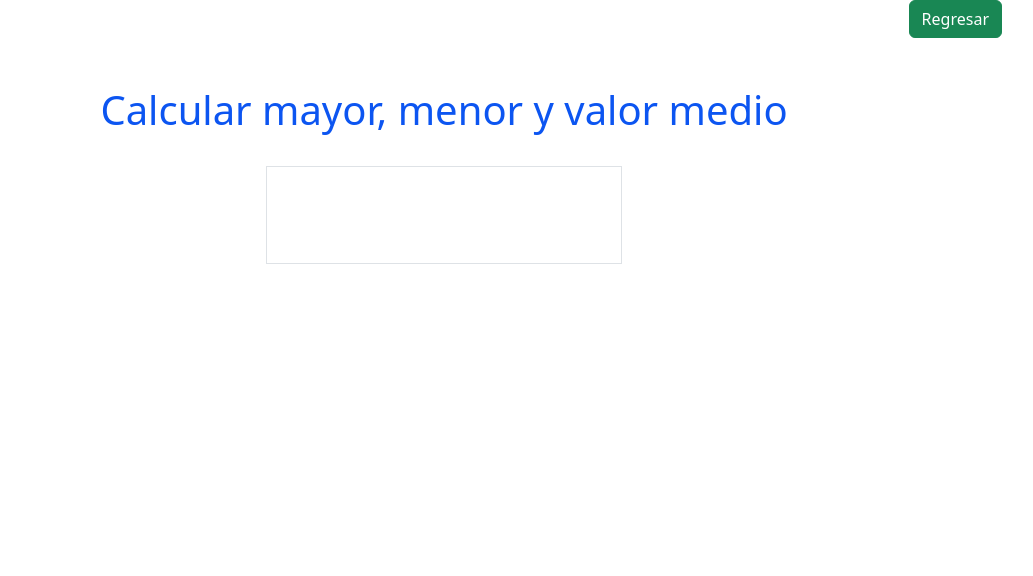
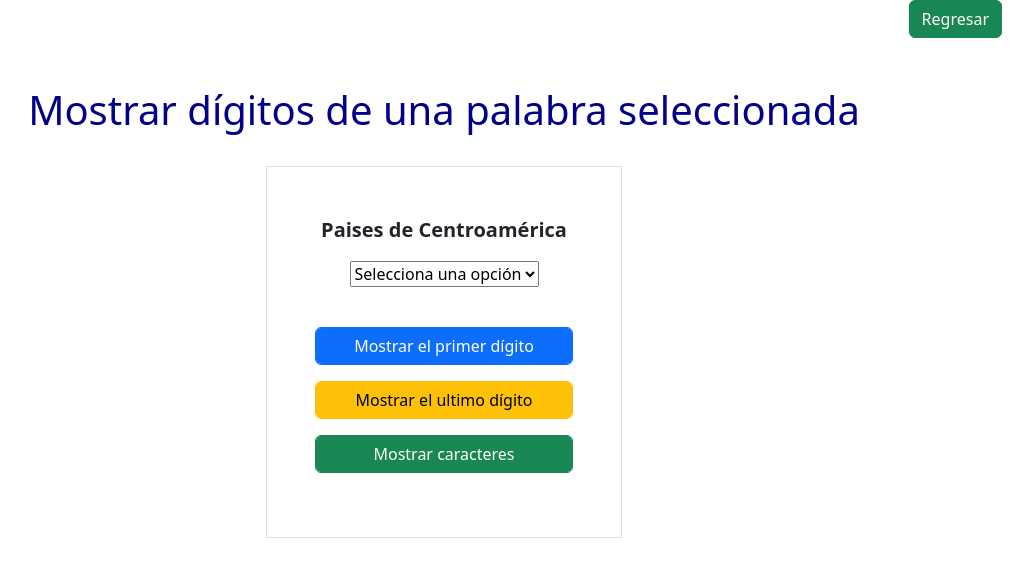
Before and after one commit to axeljavier-alvarez/programas-javascript, a plain HTML site: page html/problema12.html in a window 1280 px wide. Shown: the whole page, without its empty margins (196-1229 px from the left). Drawn offline with nearby package versions, Linux system fonts and the light colour scheme.

Commit message:
agregando programas

```diff
--- a/css/problema12.css
+++ b/css/problema12.css
@@ -0,0 +1,10 @@
+h1{
+    text-align: center;
+    color: darkblue;
+}
+
+p{
+    text-align: center;
+    font-weight: bold;
+    font-size: 20px;
+}
--- a/html/problema12.html
+++ b/html/problema12.html
@@ -1,15 +1,16 @@
 <!DOCTYPE html>
 <html lang="es">
+
 <head>
   <meta charset="UTF-8">
   <meta name="viewport" content="width=device-width, initial-scale=1.0">
-    <title>Document</title>
+  <title>Selección</title>
   <link href="https://cdn.jsdelivr.net/npm/bootstrap@5.3.3/dist/css/bootstrap.min.css" rel="stylesheet"
     integrity="sha384-QWTKZyjpPEjISv5WaRU9OFeRpok6YctnYmDr5pNlyT2bRjXh0JMhjY6hW+ALEwIH" crossorigin="anonymous" />
-  <link rel="stylesheet" href="../css/problema11.css" />
+  <link rel="stylesheet" href="../css/problema12.css" />
 </head>
+
 <body>
-
   <div class="container">
 
     <div class="d-grid gap-2 d-md-flex justify-content-md-end">
@@ -21,15 +22,46 @@
     <br />
 
     <header>
-            <h1>Calcular mayor, menor y valor medio</h1>
+      <h1>Mostrar dígitos de una palabra seleccionada</h1>
     </header>
     <br>
     <main>
       <div class="row justify-content-center">
         <div class="col-4">
           <form class="border p-5">
+            <div class="mb-3">
+              <p>Paises de Centroamérica</p>
+              <center>
+                <select id="informacion">
+                  <option value="materia">Selecciona una opción</option>
+                  <option value="Guatemala">Guatemala</option>
+                  <option value="El Salvador">El Salvador</option>
+                  <option value="Honduras">Honduras</option>
+                  <option value="Nicaragua">Nicaragua</option>
+                  <option value="Costa Rica">Costa Rica</option>
+                  <option value="Panama">Panama</option>
+                </select>
+              </center>
 
+            </div>
+            <br>
+            <div class="mb-3">
+              <button type="button" onclick="mostrarPrimerDigito()" class="btn btn-primary form-control">Mostrar el
+                primer dígito</button>
+            </div>
+            <div class="mb-3">
+              <button type="button" onclick="showLastLetter()" class="btn btn-warning form-control">Mostrar el
+                ultimo dígito</button>
+            </div>
+            <div class="mb-3">
+              <button type="button" onclick="showcharacters()" class="btn btn-success form-control">Mostrar caracteres</button>
+            </div>
           </form>
+          <br>
+          <center>
+            <table id="mostrar"></table>
+
+          </center>
         </div>
       </div>
     </main>
@@ -37,9 +69,10 @@
   </div>
 
 
-    <script src="../js/problema11.js"></script>
+  <script src="../js/problema12.js"></script>
   <script src="https://cdn.jsdelivr.net/npm/bootstrap@5.3.3/dist/js/bootstrap.bundle.min.js"
     integrity="sha384-YvpcrYf0tY3lHB60NNkmXc5s9fDVZLESaAA55NDzOxhy9GkcIdslK1eN7N6jIeHz"
     crossorigin="anonymous"></script>
 </body>
+
 </html>
--- a/js/problema12.js
+++ b/js/problema12.js
@@ -0,0 +1,21 @@
+// funcion para mostrar el primer digito de una palabra
+function mostrarPrimerDigito(){
+    const letra = document.getElementById("informacion").value;
+
+    document.getElementById("mostrar").innerHTML = "El primer dígito es: " + letra.charAt(0) ;
+}
+
+// funcion para motrar el ultimo digito de una palabra
+function showLastLetter(){
+    var palabra = document.getElementById("informacion").value;
+    document.getElementById("mostrar").innerHTML = "El ultimo dígito es: " + palabra.charAt(palabra.length-1) ;
+}
+
+//  funcion para mostrar los caracteres de una palabra
+function showcharacters(){
+    var caracter = document.getElementById("informacion").value;
+    document.getElementById("mostrar").innerHTML = " ";
+    for(var i=0; i<caracter.length; i++){
+        document.getElementById("mostrar").innerHTML +=  "<tr><td>" + caracter.charAt(i) + "</td></tr>";
+    }
+}
```
Also changed, not shown: index.html (+43 -1 lines). Lines whose indentation alone changed are shown as unchanged.
